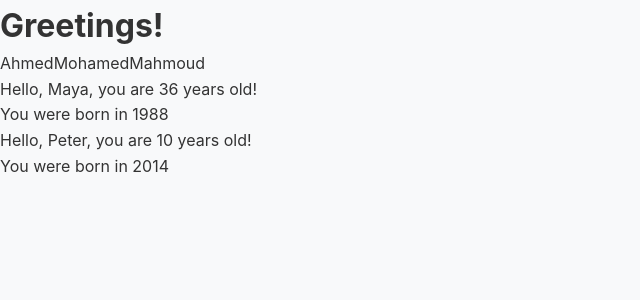
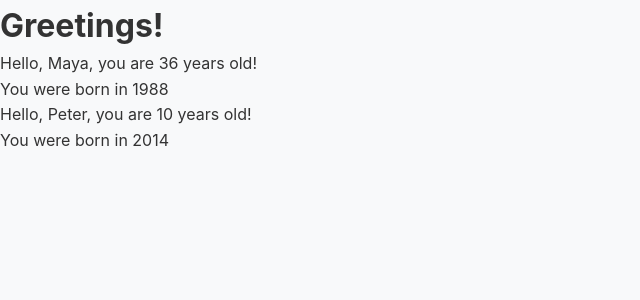
Before and after one commit to 7medo-77/react_FSO, a React (Vite) app in the folder part1/: page / in a window 1280 px wide. Shown: the top 300 px of the page, without its empty margins (0-640 px from the left). Built offline with nearby package versions, Linux system fonts and the light colour scheme.

Commit message:
part 1c destructuring

```diff
--- a/part1/src/App.jsx
+++ b/part1/src/App.jsx
@@ -3,15 +3,12 @@ import reactLogo from './assets/react.svg'
 import viteLogo from '/vite.svg'
 import './App.css'
 
-const Hello = (props) => {
-  const bornYear = () => {
-    const thisYear = new Date().getFullYear();
-    return thisYear - props.age;
-  }
+const Hello = ({ name, age }) => {
+  const bornYear = () =>  new Date().getFullYear() - age
   return (
     <>
       <p>
-        Hello, {props.name}, you are {props.age} years old!
+        Hello, {name}, you are {age} years old!
       </p>
       <p>
         You were born in {bornYear()}
@@ -23,14 +20,10 @@ const Hello = (props) => {
 const App = () => {
   const name = 'Peter';
   const age = 10;
-  const nameArray = ['Ahmed', 'Mohamed', 'Mahmoud'];
 
   return (
     <div>
       <h1> Greetings! </h1>
-      <p>
-        {nameArray}
-      </p>
       <Hello name='Maya' age={26 + 10} />
       <Hello name={name} age={age} />
     </div>
```
